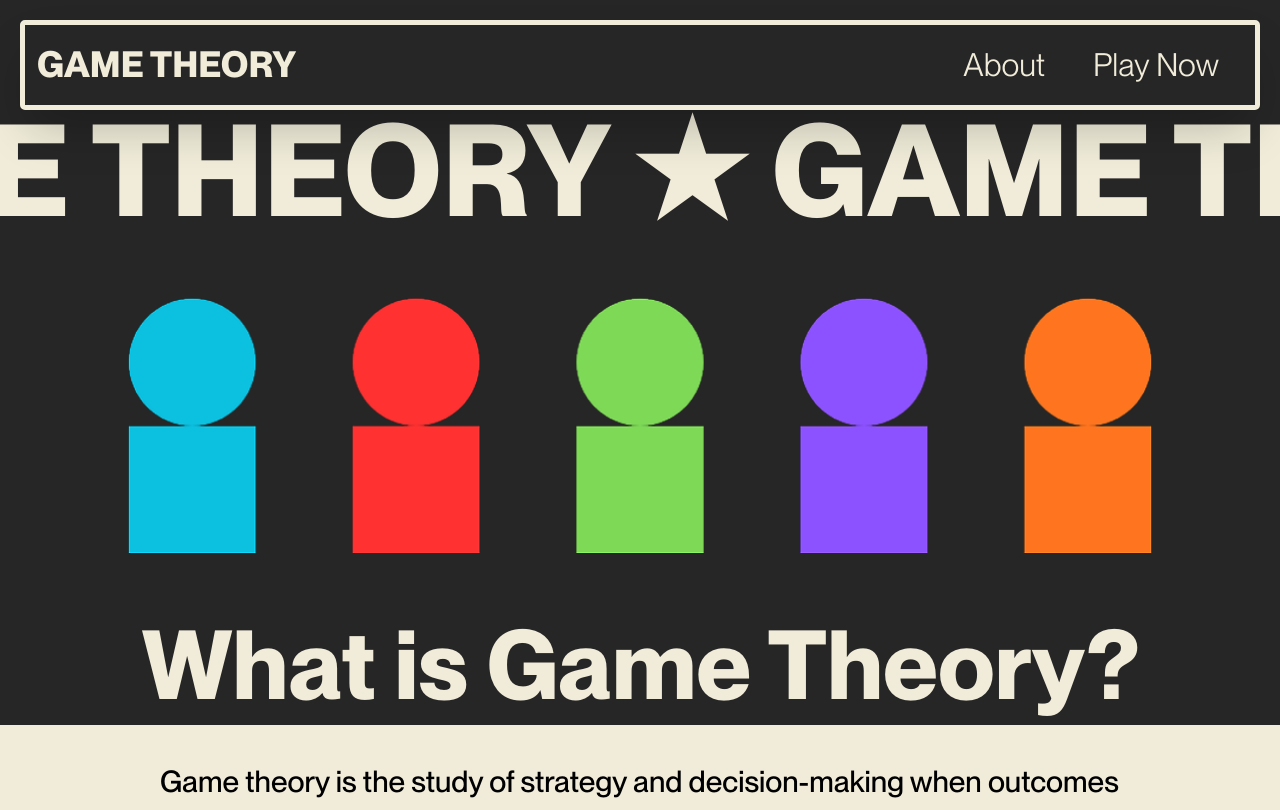
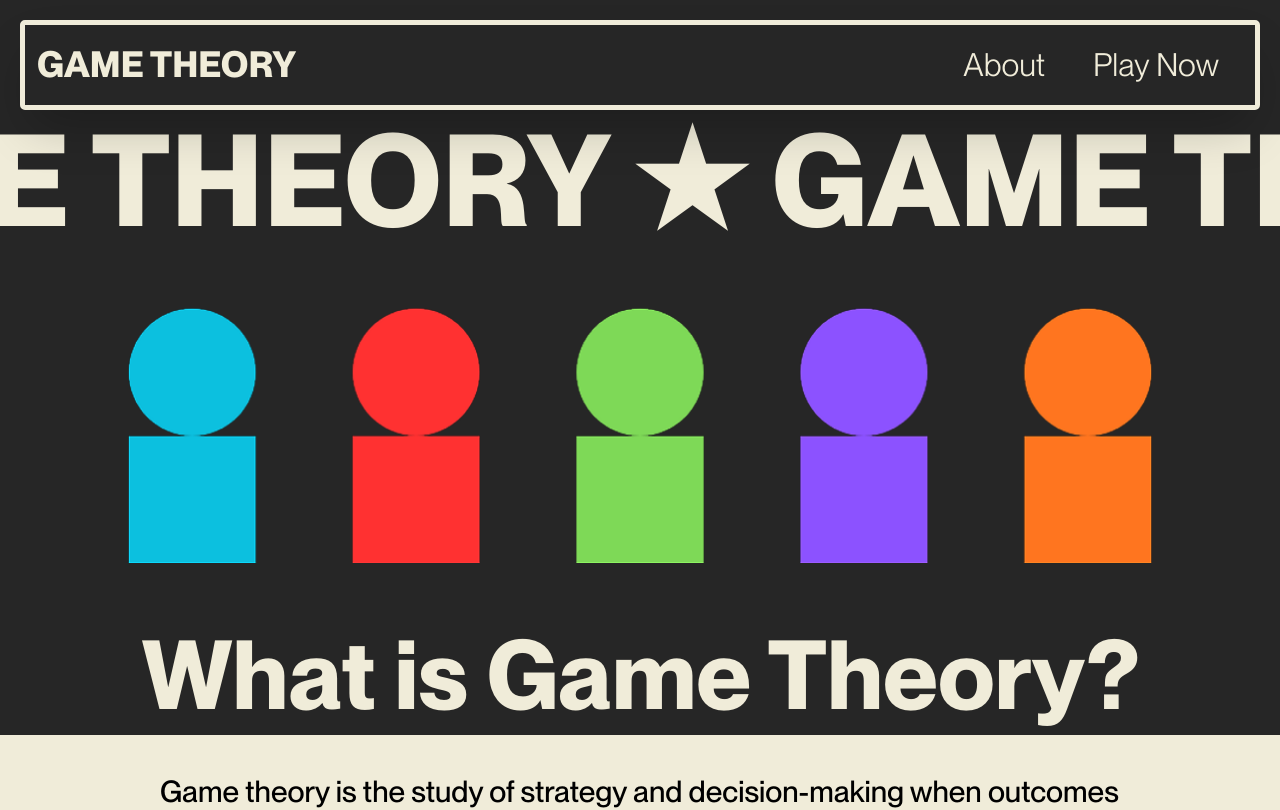
Before and after one commit to AidanYounathan/gametheory, a Next.js app: page / in a window 1280 px wide. Shown: the top 810 px of the page. Built offline with nearby package versions, Linux system fonts and the light colour scheme.

Commit message:
Fixed some padding

```diff
--- a/src/app/layout.tsx
+++ b/src/app/layout.tsx
@@ -70,7 +70,7 @@ export default function RootLayout({
         suppressHydrationWarning
       >
         <Header />
-        <main className="pt-26.5">
+        <main className="pt-29">
           {children}
         </main>
       </body>
```
